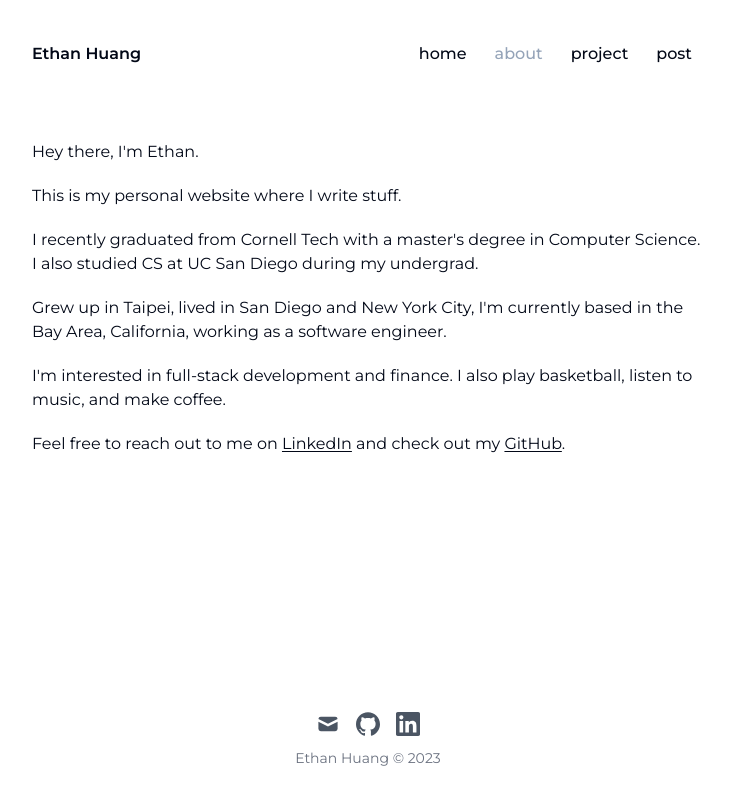
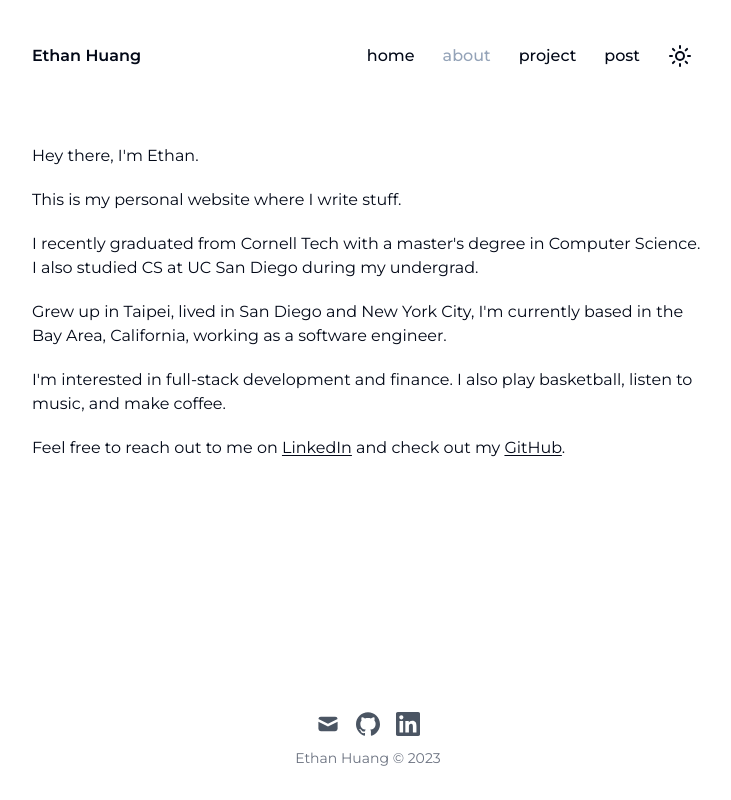
Before and after one commit to ethanh6/ethanhuang.dev, a Next.js app: page /about in a window 1280 px wide. Shown: the whole page, without its empty margins (272-1003 px from the left). Built offline with nearby package versions, Linux system fonts and the light colour scheme.

Commit message:
update project card layout, theme switch, base color

```diff
--- a/package.json
+++ b/package.json
@@ -19,6 +19,8 @@
     "@radix-ui/react-dropdown-menu": "^2.0.6",
     "@radix-ui/react-icons": "^1.3.0",
     "@radix-ui/react-slot": "^1.0.2",
+    "@radix-ui/react-switch": "^1.0.3",
+    "@radix-ui/react-toggle": "^1.0.3",
     "@radix-ui/themes": "^2.0.3",
     "@types/mdx": "^2.0.11",
     "class-variance-authority": "^0.7.0",
--- a/src/app/globals.css
+++ b/src/app/globals.css
@@ -13,8 +13,8 @@
   --popover: 0 0% 100%;
   --popover-foreground: 222.2 84% 4.9%;
 
-    --primary: 222.2 47.4% 11.2%;
-    --primary-foreground: 210 40% 98%;
+  --primary: 0 0% 100%;
+  --primary-foreground: 222.2 84% 4.9%;
 
   --secondary: 210 40% 96.1%;
   --secondary-foreground: 222.2 47.4% 11.2%;
@@ -36,28 +36,28 @@
 }
 
 .dark {
-    --background: 222.2 84% 4.9%;
+  --background: 56 0% 0%;
   --foreground: 210 40% 98%;
 
-    --card: 222.2 84% 4.9%;
+  --card: 56 0% 0%;
   --card-foreground: 210 40% 98%;
 
-    --popover: 222.2 84% 4.9%;
+  --popover: 56 0% 0%;
   --popover-foreground: 210 40% 98%;
 
-    --primary: 210 40% 98%;
-    --primary-foreground: 222.2 47.4% 11.2%;
+  --primary: 56 0% 0%;
+  --primary-foreground: 0 0% 100%;
 
-    --secondary: 217.2 32.6% 17.5%;
+  --secondary: 56 0% 0%;
   --secondary-foreground: 210 40% 98%;
 
-    --muted: 217.2 32.6% 17.5%;
+  --muted: 56 0% 0%;
   --muted-foreground: 215 20.2% 65.1%;
 
-    --accent: 217.2 32.6% 17.5%;
+  --accent: 56 0% 0%;
   --accent-foreground: 210 40% 98%;
 
-    --destructive: 0 62.8% 30.6%;
+  --destructive: 56 0% 0%;
   --destructive-foreground: 210 40% 98%;
 
   --border: 217.2 32.6% 17.5%;
--- a/src/app/layout.tsx
+++ b/src/app/layout.tsx
@@ -34,6 +34,7 @@ export default function RootLayout({
           defaultTheme="light"
           enableSystem
           disableTransitionOnChange
+          enableColorScheme={true}
         >
           <div className="h-full w-3/5 flex-1">
             <div className="container mx-auto h-full px-6 antialiased sm:px-6 md:max-w-3xl lg:max-w-5xl">
--- a/src/app/post/layout.tsx
+++ b/src/app/post/layout.tsx
@@ -1,7 +1,3 @@
 export default function Layout({ children }: { children: React.ReactNode }) {
-  return (
-    <div className="">
-      {children}
-    </div>
-  );
+  return <div className="">{children}</div>;
 }
--- a/src/app/project/layout.tsx
+++ b/src/app/project/layout.tsx
@@ -1,7 +1,3 @@
 export default function Layout({ children }: { children: React.ReactNode }) {
-  return (
-    <div className="">
-      {children}
-    </div>
-  );
+  return <div className="">{children}</div>;
 }
--- a/src/components/Header.tsx
+++ b/src/components/Header.tsx
@@ -2,7 +2,7 @@
 import CustomLink from '@/components/CustomLink';
 import MobileNav from '@/components/MobileNav';
 import SectionContainer from '@/components/SectionContainer';
-import ThemeSwitch from '@/components/ThemeSwitch';
+import { ThemeSwitch } from '@/components/ThemeSwitch';
 import { headerConfigs } from '@/configs/headerConfigs';
 import { useRouter, usePathname } from 'next/navigation';
 
@@ -11,7 +11,7 @@ export default function Header() {
   const current_path = usePathname().split('/')[1] || 'home';
 
   return (
-    <header className="top-0 z-10 bg-white/70 py-8 transition-colors dark:border-slate-50/[0.06] dark:bg-gray-900/60">
+    <header className="top-0 z-10 bg-white py-8 transition-colors dark:bg-black">
       <div className="container mx-auto px-4 sm:px-6 md:max-w-3xl lg:max-w-5xl">
         {/* Combined the flex and justify-between classes */}
         <div className="flex items-center justify-between">
@@ -35,6 +35,7 @@ export default function Header() {
                 {link.title}
               </CustomLink>
             ))}
+            <ThemeSwitch />
           </div>
         </div>
       </div>
--- a/src/components/ProjectCard.tsx
+++ b/src/components/ProjectCard.tsx
@@ -11,7 +11,7 @@ export default function ProjectCard({ project }) {
           'overflow-hidden rounded-md border-2 border-gray-300/60 transition-colors dark:border-gray-700/60'
         }
       >
-        {imgSrc !== "" && (
+        {imgSrc !== '' && (
           <CustomLink
             href={`/project/${slug}`}
             aria-label={`Link to ${title}`}
@@ -30,7 +30,7 @@ export default function ProjectCard({ project }) {
             />
           </CustomLink>
         )}
-        <div className="flex flex-col p-8 gap-2">
+        <div className="flex flex-col gap-2 p-8">
           <h2 className="mb-3 text-2xl font-bold leading-8 tracking-tight">
             <CustomLink
               href={`/project/${slug}`}
--- a/src/components/ProjectLayout.tsx
+++ b/src/components/ProjectLayout.tsx
@@ -2,17 +2,17 @@ import ProjectCard from '@/components/ProjectCard';
 
 export default function ProjectLayout({ projects }) {
   return (
-    <div className="pt-6 divide-y divide-gray-200 transition-colors dark:divide-gray-700">
+    <div className="divide-y divide-gray-200 pt-6 transition-colors dark:divide-gray-700">
       <div className="grid grid-cols-1 gap-4 md:grid-cols-2 md:gap-6">
         <div className="flex flex-col justify-start gap-6">
-          {projects.map((proj, i) => (
-            i % 2 === 0 && <ProjectCard key={i} project={proj} />
-          ))}
+          {projects.map(
+            (proj, i) => i % 2 === 0 && <ProjectCard key={i} project={proj} />,
+          )}
         </div>
         <div className="flex flex-col justify-start gap-6">
-          {projects.map((proj, i) => (
-            i % 2 === 1 && <ProjectCard key={i} project={proj} />
-          ))}
+          {projects.map(
+            (proj, i) => i % 2 === 1 && <ProjectCard key={i} project={proj} />,
+          )}
         </div>
       </div>
     </div>
--- a/src/components/ThemeSwitch.tsx
+++ b/src/components/ThemeSwitch.tsx
@@ -1,7 +1,10 @@
 'use client';
+
 import * as React from 'react';
-import { MoonIcon, SunIcon } from '@radix-ui/react-icons';
+import { Moon, Sun } from 'lucide-react';
 import { useTheme } from 'next-themes';
+import { useEffect, useState } from 'react';
+
 import { Button } from '@/components/ui/button';
 import {
   DropdownMenu,
@@ -10,27 +13,35 @@ import {
   DropdownMenuTrigger,
 } from '@/components/ui/dropdown-menu';
 
-export default function ThemeSwitch() {
-  const { setTheme } = useTheme();
+export function ThemeSwitch() {
+  const { theme, setTheme, resolvedTheme } = useTheme();
+  const [mounted, setMounted] = useState(false);
+
+  // When mounted on client, now we can show the UI
+  useEffect(() => setMounted(true), []);
+
+  const isDark = theme === 'dark' || resolvedTheme === 'dark';
 
   return (
-    <DropdownMenu>
-      <DropdownMenuTrigger>
-        <Button variant="outline" size="icon">
-          <SunIcon className="h-[1.2rem] w-[1.2rem] rotate-0 scale-100 transition-all dark:-rotate-90 dark:scale-0" />
-          <MoonIcon className="absolute h-[1.2rem] w-[1.2rem] rotate-90 scale-0 transition-all dark:rotate-0 dark:scale-100" />
-          <span className="sr-only">Toggle theme</span>
-        </Button>
-      </DropdownMenuTrigger>
-      <DropdownMenuContent align="end">
-        <DropdownMenuItem>Light</DropdownMenuItem>
-        <DropdownMenuItem onClick={() => setTheme('dark')}>
-          Dark
-        </DropdownMenuItem>
-        <DropdownMenuItem onClick={() => setTheme('system')}>
-          System
-        </DropdownMenuItem>
-      </DropdownMenuContent>
-    </DropdownMenu>
+    <Button
+      aria-label="Toggle Dark Mode"
+      type="button"
+      className="h-10 w-10 p-2 transition-all sm:h-12 sm:w-12 sm:p-3"
+      onClick={() => setTheme(isDark ? 'light' : 'dark')}
+    >
+      {mounted && isDark ? (
+        <div
+          className={`transition-opacity duration-300 ${isDark ? 'opacity-100' : 'opacity-0'}`}
+        >
+          <Moon />
+        </div>
+      ) : (
+        <div
+          className={`transition-opacity duration-300 ${isDark ? 'opacity-0' : 'opacity-100'}`}
+        >
+          <Sun />
+        </div>
+      )}
+    </Button>
   );
 }
--- /dev/null
+++ b/src/components/ui/switch.tsx
@@ -0,0 +1,29 @@
+'use client';
+
+import * as React from 'react';
+import * as SwitchPrimitives from '@radix-ui/react-switch';
+
+import { cn } from '@/lib/utils';
+
+const Switch = React.forwardRef<
+  React.ElementRef<typeof SwitchPrimitives.Root>,
+  React.ComponentPropsWithoutRef<typeof SwitchPrimitives.Root>
+>(({ className, ...props }, ref) => (
+  <SwitchPrimitives.Root
+    className={cn(
+      'peer inline-flex h-6 w-11 shrink-0 cursor-pointer items-center rounded-full border-2 border-transparent transition-colors focus-visible:outline-none focus-visible:ring-2 focus-visible:ring-ring focus-visible:ring-offset-2 focus-visible:ring-offset-background disabled:cursor-not-allowed disabled:opacity-50 data-[state=checked]:bg-primary data-[state=unchecked]:bg-input',
+      className,
+    )}
+    {...props}
+    ref={ref}
+  >
+    <SwitchPrimitives.Thumb
+      className={cn(
+        'pointer-events-none block h-5 w-5 rounded-full bg-background shadow-lg ring-0 transition-transform data-[state=checked]:translate-x-5 data-[state=unchecked]:translate-x-0',
+      )}
+    />
+  </SwitchPrimitives.Root>
+));
+Switch.displayName = SwitchPrimitives.Root.displayName;
+
+export { Switch };
--- /dev/null
+++ b/src/components/ui/toggle.tsx
@@ -0,0 +1,45 @@
+'use client';
+
+import * as React from 'react';
+import * as TogglePrimitive from '@radix-ui/react-toggle';
+import { cva, type VariantProps } from 'class-variance-authority';
+
+import { cn } from '@/lib/utils';
+
+const toggleVariants = cva(
+  'inline-flex items-center justify-center rounded-md text-sm font-medium ring-offset-background transition-colors hover:bg-muted hover:text-muted-foreground focus-visible:outline-none focus-visible:ring-2 focus-visible:ring-ring focus-visible:ring-offset-2 disabled:pointer-events-none disabled:opacity-50 data-[state=on]:bg-accent data-[state=on]:text-accent-foreground',
+  {
+    variants: {
+      variant: {
+        default: 'bg-transparent',
+        outline:
+          'border border-input bg-transparent hover:bg-accent hover:text-accent-foreground',
+      },
+      size: {
+        default: 'h-10 px-3',
+        sm: 'h-9 px-2.5',
+        lg: 'h-11 px-5',
+      },
+    },
+    defaultVariants: {
+      variant: 'default',
+      size: 'default',
+    },
+  },
+);
+
+const Toggle = React.forwardRef<
+  React.ElementRef<typeof TogglePrimitive.Root>,
+  React.ComponentPropsWithoutRef<typeof TogglePrimitive.Root> &
+    VariantProps<typeof toggleVariants>
+>(({ className, variant, size, ...props }, ref) => (
+  <TogglePrimitive.Root
+    ref={ref}
+    className={cn(toggleVariants({ variant, size, className }))}
+    {...props}
+  />
+));
+
+Toggle.displayName = TogglePrimitive.Root.displayName;
+
+export { Toggle, toggleVariants };
```
Also changed, not shown: src/components/ui/ThemeProvider.tsx (renamed from src/components/ThemeProvider.tsx), 1 other file (tests, documents, lock files or other folders). Lines whose indentation alone changed are shown as unchanged.
